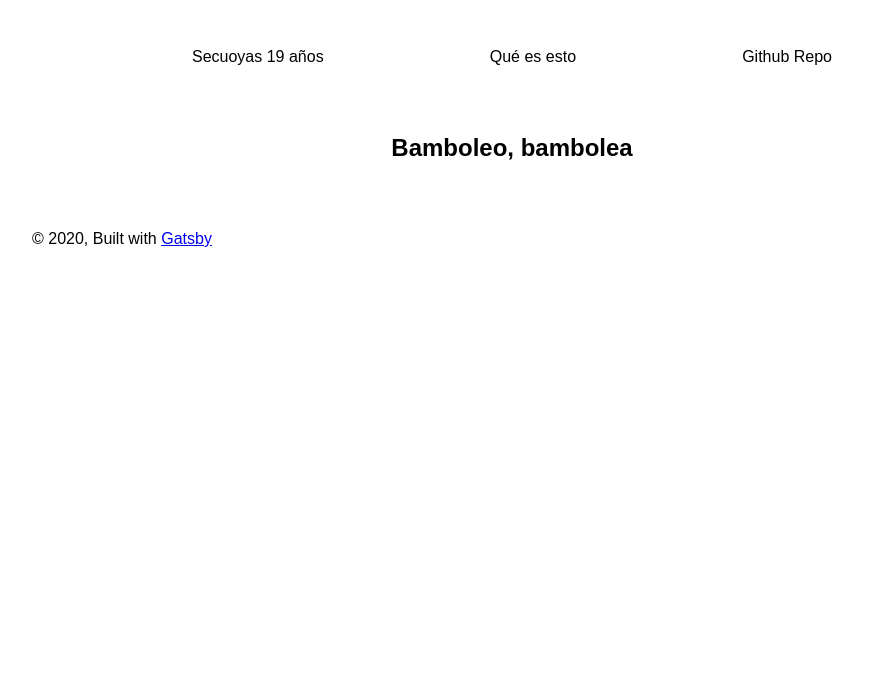
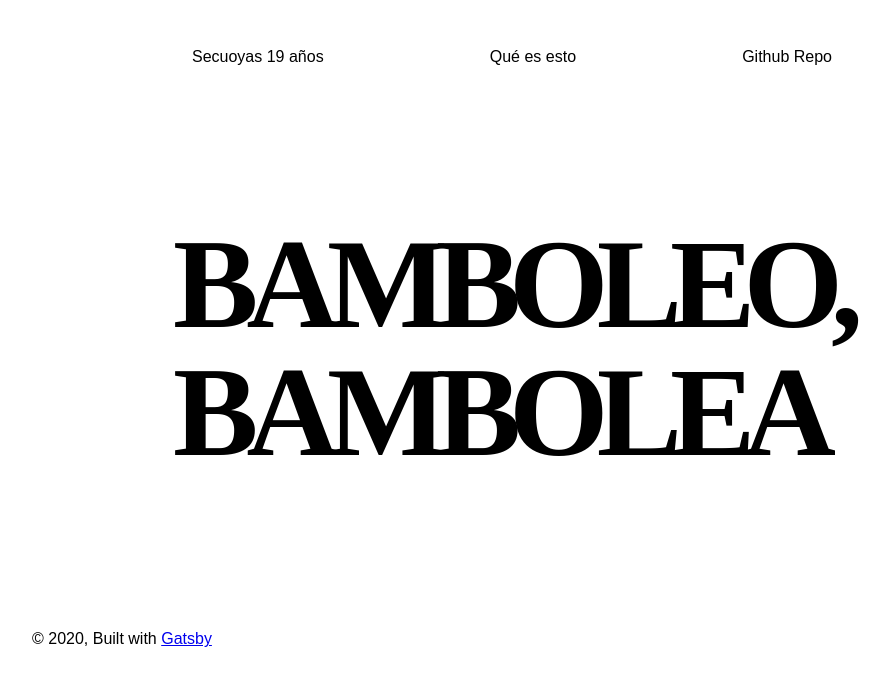
Before and after one commit to mariasimo/bamboleo, a Gatsby site: page / in a window 1280 px wide. Shown: the whole page, without its empty margins (128-1018 px from the left). Built offline with nearby package versions, Linux system fonts and the light colour scheme; Gatsby itself is replaced by a stand-in of ours.

Commit message:
Add main title style

```diff
--- a/src/pages/index.js
+++ b/src/pages/index.js
@@ -12,11 +12,19 @@ const Section = styled.section`
   justify-content: center;
 `
 
+const MainTitle = styled.h1`
+  font-family: "Savate";
+  font-size: 8rem;
+  text-transform: uppercase;
+  letter-spacing: -0.75rem;
+  line-height: 1;
+`
+
 const IndexPage = () => (
   <Layout>
     <SEO title="Home" />
     <Section>
-      <h1>Bamboleo, bambolea</h1>
+      <MainTitle>Bamboleo, bambolea</MainTitle>
     </Section>
   </Layout>
 )
```
